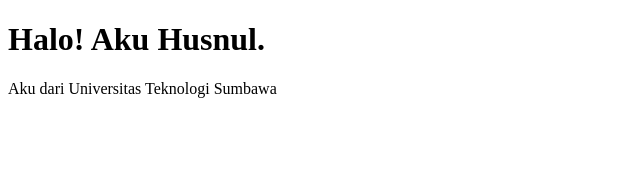
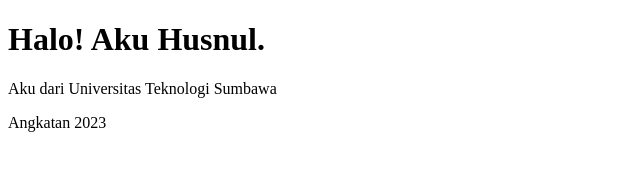
Before and after one commit to husnul-bit/Baru, a plain HTML site: page index.html in a window 1280 px wide. Shown: the whole page, without its empty margins (0-640 px from the left). Drawn offline with Linux system fonts and the light colour scheme.

Commit message:
Tambahan baru

```diff
--- a/index.html
+++ b/index.html
@@ -8,5 +8,6 @@
 <body>
     <h1>Halo! Aku Husnul.</h1>
     <p>Aku dari Universitas Teknologi Sumbawa</p>
+    <p>Angkatan 2023</p>
 </body>
 </html>
```
